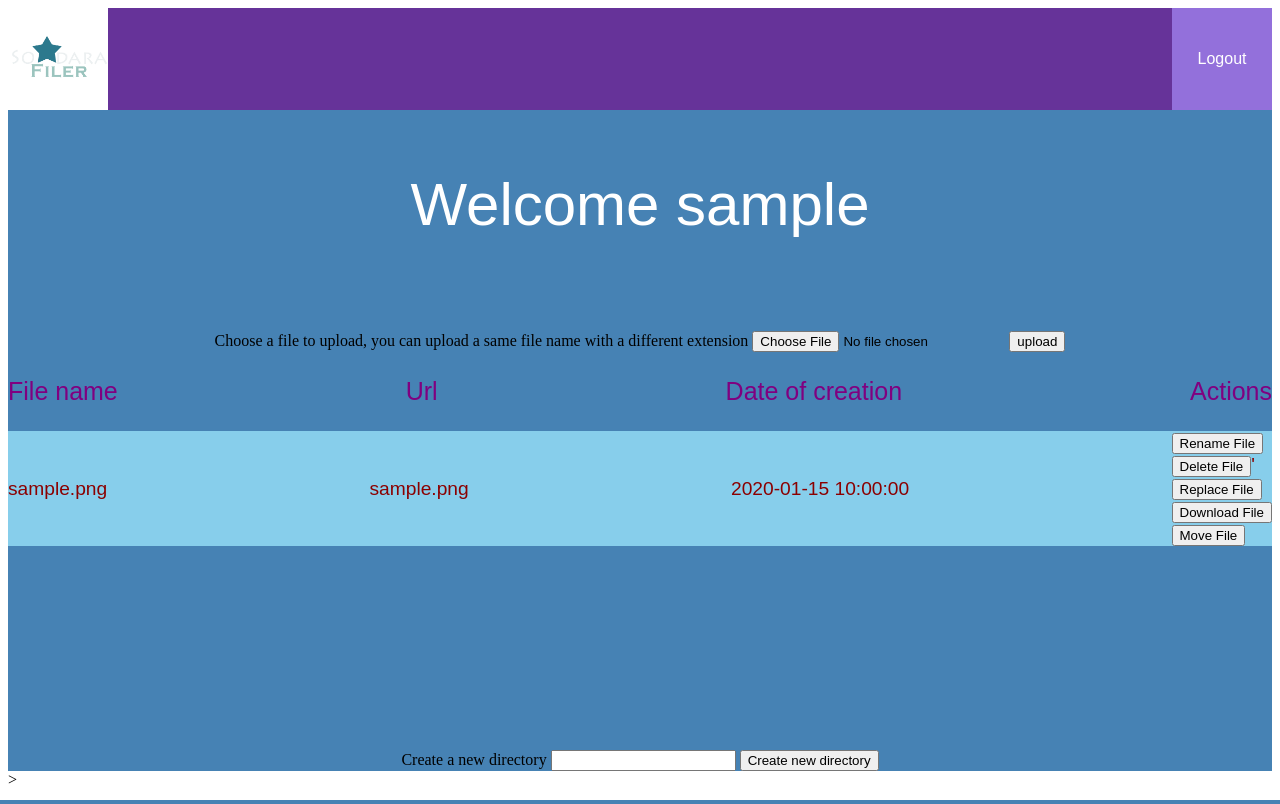
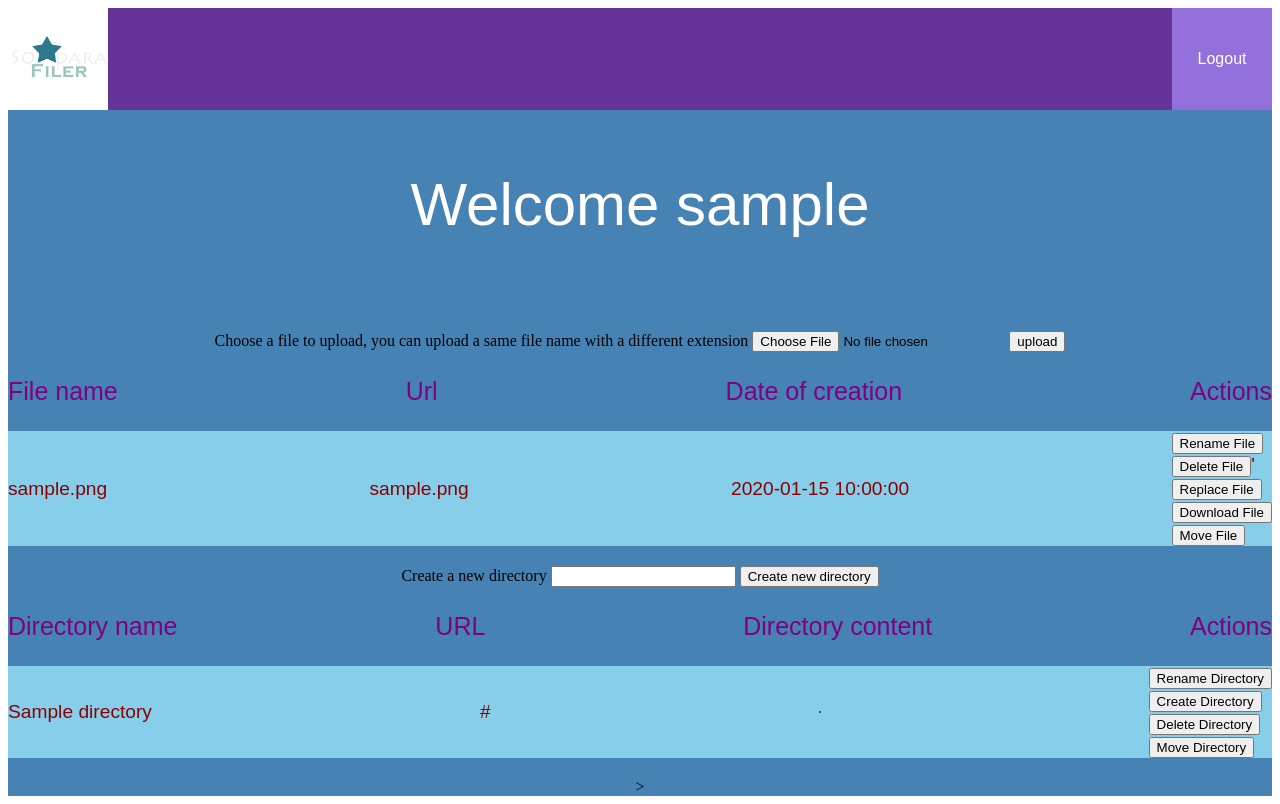
Before and after one commit to nekodemaker/filer3, a PHP site: page / in a window 1280 px wide. Run offline with PHP 8.4, Linux system fonts and the light colour scheme; the visitor is signed in with stand-in values (Sample User, id 1); tables that the repository leaves empty or names only in its code hold one stand-in row (values such as "Sample post"); some libraries are stand-ins or nearby versions.

Commit message:
filer v2 to object : create, delete, rename directory

```diff
--- a/Controller/DefaultController.php
+++ b/Controller/DefaultController.php
@@ -4,6 +4,7 @@
 
 use Model\UserManager;
 use Model\FileManager;
+use Model\DirectoryManager;
 use Model\LogManager;
 
 class DefaultController extends BaseController
@@ -25,9 +26,11 @@
                 $message="";
             }
             $fileManager = FileManager::getInstance();
+            $directoryManager = DirectoryManager::getInstance();
             $allFiles=$fileManager->get_all_files_by_id($_SESSION['id']);
+            $allDirectories=$directoryManager->get_all_directories_by_id($_SESSION['id']);;
             echo $this->renderView('home.html.twig',
-            ['id' => $_SESSION['id'],'username'=>$_SESSION['username'],'error'=>$error,'message'=>$message,'allFiles'=>$allFiles]);
+            ['id' => $_SESSION['id'],'username'=>$_SESSION['username'],'error'=>$error,'message'=>$message,'allFiles'=>$allFiles,'allDirectories'=>$allDirectories]);
         }
         else {
             echo $this->renderView('home.html.twig',
--- /dev/null
+++ b/Model/DirectoryManager.php
@@ -0,0 +1,156 @@
+<?php
+namespace Model;
+class DirectoryManager
+{
+    private $DBManager;
+
+    private static $instance = null;
+    public static function getInstance()
+    {
+        if (self::$instance === null)
+            self::$instance = new DirectoryManager();
+        return self::$instance;
+    }
+
+    private function __construct()
+    {
+        $this->DBManager = DBManager::getInstance();
+    }
+
+
+//FUNCTIONS CALL THE Database
+/*function which insert directory data into database*/
+function insert_directory_into_db($name,$url,$urlParent){
+    $q="insert into `directory`(`directory_name`,`id_user`,`directory_url`,`parent_url`)values(:name,:id,:url,:urlParent)";
+    $this->DBManager->do_query_db($q,[
+    'name'=> $name,
+    'id' => $_SESSION['id'],
+    'url'=> $url,
+    'urlParent'=> $urlParent,
+    ]);
+}
+/*function which deletes directory data from database*/
+function delete_directory_from_db($urlDirectory){
+    $q="delete from `directory` where `id_user`= :id and `directory_url`= :url ";
+    $this->DBManager->do_query_db($q,[
+    'id' => $_SESSION['id'],
+    'url'=> $urlDirectory,
+    ]);
+}
+/*function which delete file data from database*/
+function delete_file_from_db($urlFile){
+    $q="delete from `file` where `user_id`= :id and `file_url`= :url ";
+    $this->DBManager->do_query_db($q,[
+    'id' => $_SESSION['id'],
+    'url'=> $urlFile,
+    ]);
+}
+/*function which updates directory data in database*/
+function update_rename_directory_from_db($urlDirectory,$newUrlDirectory){
+    $q="update `directory` set `directory_url`= :directoryurl,`parent_url`= :parent where `id_user`= :userid and `directory_url`= :oldname";
+    $this->DBManager->do_query_db($q,[
+    'directoryurl' => $newUrlDirectory,
+    'parent' => dirname($newUrlDirectory),
+    'userid'=> $_SESSION['id'],
+    'oldname'=> $urlDirectory,
+    ]);
+}
+/*function which updates file data in database*/
+function update_rename_file_from_db($urlFile,$newUrlFile){
+    $q="update `file` set `file_url`= :fileurl where `user_id`= :userid and `file_url`= :oldname";
+    $this->DBManager->do_query_db($q,[
+    'fileurl' => $newUrlFile,
+    'userid'=> $_SESSION['id'],
+    'oldname'=> $urlFile,
+    ]);
+}
+/*function which updates the directory and all its contents in database*/
+function rename_directory_rec($directoryUrl,$newUrlDirectory){
+    if(is_dir($directoryUrl)){
+        $cont=scandir($directoryUrl);
+        foreach($cont as $key => $value){
+            if($value !=="." && $value !==".."){
+                if(is_dir($directoryUrl."/".$value)){
+                    $this->rename_directory_rec($directoryUrl."/".$value,$newUrlDirectory."/".$value);
+                }else{
+                    $this->update_rename_file_from_db($directoryUrl."/".$value,$newUrlDirectory."/".$value);
+                }
+            }
+        }
+        $this->update_rename_directory_from_db($directoryUrl,$newUrlDirectory);
+    }else{
+        $this->update_rename_file_from_db($directoryUrl,$newUrlDirectory);
+    }
+}
+
+
+//function which returns all directories rows from table directory
+function get_all_directories_by_id($id){
+    $q="select * from `directory` where `id_user`= :userid";
+    $result=$this->DBManager->findAllSecure($q,[
+    'userid'=> $id,
+    ]);
+    return $result;
+}
+
+//FUNCTIONS CALLED BY CONTROLLERS
+
+/*function called by controller createNewFolder_action, which creates a new directory in user principal folder*/
+function create_new_folder($directoryUrl,$nameDirectory){
+    if(is_dir($directoryUrl.$nameDirectory)){
+        return false;
+    }else{
+        $this->insert_directory_into_db($nameDirectory,$directoryUrl.$nameDirectory,$directoryUrl);
+        mkdir($directoryUrl.$nameDirectory);
+        return true;
+    }
+}
+/*function called by controller deleteDirectory_action, which deletes a  directory*/
+function delete_directory($directoryUrl){
+    if(is_dir($directoryUrl)){
+        $cont=scandir($directoryUrl);
+        foreach($cont as $key => $value){
+            if($value !=="." && $value !==".."){
+                if(is_dir($directoryUrl."/".$value)){
+                    $this->delete_directory($directoryUrl."/".$value);
+                }else{
+                    $this->delete_file_from_db($directoryUrl."/".$value);
+                    unlink($directoryUrl."/".$value);
+                }
+            }
+        }
+        $this->delete_directory_from_db($directoryUrl);
+        rmdir($directoryUrl."/");
+    }else{
+        $this->delete_file_from_db($directoryUrl);
+        unlink($directoryUrl);
+    }
+}
+/*function called by controller renameDirectory_action, which renames a  directory*/
+function rename_directory($urlDirectory,$urlParentDirectory,$newName){
+    if(!file_exists($urlParentDirectory.$newName)){
+        $q="update `directory` set `directory_name`= :name , `directory_url`= :directoryurl where `id_user`= :userid and `directory_url`= :oldname";
+        $this->DBManager->do_query_db($q,[
+        'name'=> $newName,
+        'directoryurl' => $urlParentDirectory.$newName,
+        'userid'=> $_SESSION['id'],
+        'oldname'=> $urlDirectory,
+        ]);
+        $this->rename_directory_rec($urlDirectory,$urlParentDirectory.$newName);
+        rename($urlDirectory,$urlParentDirectory.$newName);
+        return true;
+    }else{
+        return false;
+    }
+}
+/*function called by controller moveDirectory_action, which moves a  directory into another directory*/
+function move_directory($directoryUrl,$directoryUrlDestination){
+    if(file_exists($directoryUrlDestination."/".basename($directoryUrl))){
+        return false;
+    }else{
+        $this->rename_directory_rec($directoryUrl,$directoryUrlDestination."/".basename($directoryUrl));
+        rename($directoryUrl,$directoryUrlDestination."/".basename($directoryUrl));
+        return true;
+    }
+}
+}
--- a/config/config.yml
+++ b/config/config.yml
@@ -10,6 +10,12 @@
     rename: 'File:rename'
     replace: 'File:replace'
     download: 'File:download'
+    createNewFolder: 'Directory:createNewFolder'
+    createDirectory: 'Directory:createDirectory'
+    deleteDirectory: 'Directory:deleteDirectory'
+    renameDirectory: 'Directory:renameDirectory'
+    moveDirectory: 'Directory:moveDirectory'
+
 defaut_route: 'home'
 db_config:
     name: 'filer'
--- a/views/home.html.twig
+++ b/views/home.html.twig
@@ -59,7 +59,6 @@
               {#put_button_visualize($row['file_url']);#}
               </div></div>
           {% endfor %}
-        </div>
       </div>
       <form method="post" action="?action=createNewFolder">
         <label for="new-d">Create a new directory</label>
@@ -68,6 +67,26 @@
       </form>
       <div id="user-directories-list">
         {#<?php display_all_user_directories();?>#}
+        <div class="block-name">
+          <p>Directory name</p><p>URL</p><p>Directory content</p><p>Actions</p>
+        </div>
+        {% for directory in allDirectories %}
+            <div class="directory-block">
+            <div class="directory-name">{{directory['directory_name']}}</div>
+            <div class="directory-url">{{directory['directory_url']}}</div>
+            <div class="directory-content">{#'.get_directory_content($row['directory_url']).'#}</div>
+            <div class="buttons-dir"><div class="rename-block-dir"><div hidden class="url-parent">{{directory['parent_url']}}</div><input type="button" class="rename-directory" value="Rename Directory"></div>
+            <div class="create-block-dir"><input type="button" class="create-directory" value="Create Directory"></div>
+            <form method="post" action="?action=deleteDirectory">
+            <input type="hidden" name="directory-name" value={{directory['directory_name']}}>
+            <input type="hidden" name="url-directory" value={{directory['directory_url']}}>
+            <input type="submit" name="delete-directory" value="Delete Directory">
+            </form>
+            <div hidden class="list-directories-dir">{#'.multiple_choice_list_html("d",$row['directory_url']).'#}</div>
+            <div class="move-directory-block"><input type="button" class="move-directory" value="Move Directory"></div>
+            </div>
+            </div>
+        {% endfor %}
       </div>
       <script src="web/script4.js"></script>
     {% endif %}
```
Also changed, not shown: Controller/DirectoryController.php (added, +116 -0 lines).
